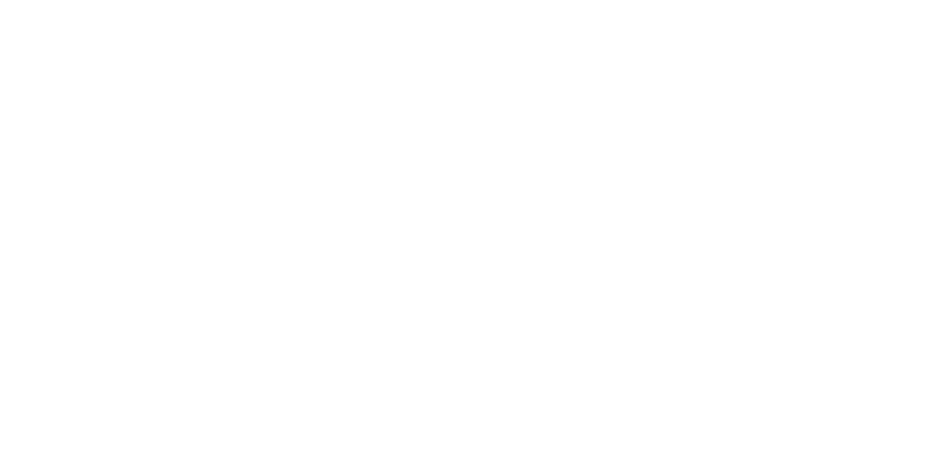
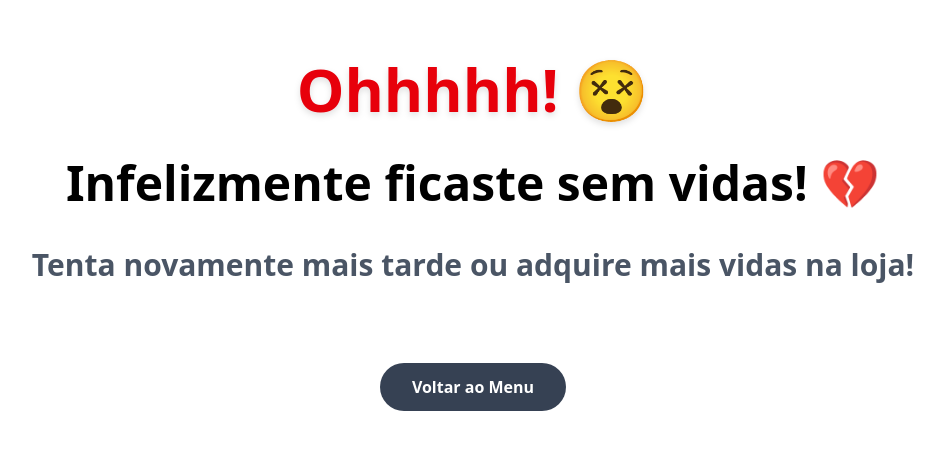
Before and after one commit to TiGomes0802/SafeNet, a Vue app in the folder vue-SafeNet/: page /unidade/1/gameover in a window 1280 px wide. Before the commit this address had no page. Shown: the part 165-614 px from the top of the page, without its empty margins (167-1111 px from the left). Built offline with nearby package versions, Linux system fonts and the light colour scheme.

Commit message:
Página GameOver

```diff
--- a/vue-SafeNet/src/components/jogos/JogosView.vue
+++ b/vue-SafeNet/src/components/jogos/JogosView.vue
@@ -75,11 +75,8 @@
       jogos.value.push({ idJogo: pergunta.value.id, acertou: respostaCorreta })
     }
 
-    // Por agora redireciona para a página inicial
     if (vidasStore.vidas <= 0) {
-      // Alterar para uma página de game over
-      //router.push({ name: 'gameover' })
-      router.push({ name: 'home' })
+      router.push({ name: 'gameover', params: { idUnidade } })
       return
     }
 
--- /dev/null
+++ b/vue-SafeNet/src/components/unidades/GameOver.vue
@@ -0,0 +1,27 @@
+<script setup>
+
+import { useRouter } from 'vue-router'
+import { useCursosStore } from '@/stores/curso'
+
+const router = useRouter()
+const cursoStore = useCursosStore()
+
+const voltarCurso = () => {
+    router.push()
+}
+</script>
+
+<template>
+    <div class="flex flex-col items-center justify-center min-h-screen bg-white text-black text-center px-4">
+        <h1 class="text-6xl font-extrabold text-red-600 drop-shadow-md mb-10">Ohhhhh! 😵</h1>
+        <p class="text-4xl sm:text-5xl font-bold text-black-200 mb-10">Infelizmente ficaste sem vidas! 💔</p>
+
+        <p class="text-2xl sm:text-3xl font-semibold text-gray-600 mb-20">Tenta novamente mais tarde ou
+            adquire mais vidas na loja!</p>
+
+        <button @click="voltarCurso"
+            class="bg-gray-700 hover:bg-gray-600 text-white font-semibold py-3 px-8 rounded-full transition duration-300">
+            Voltar ao Menu
+        </button>
+    </div>
+</template>
--- a/vue-SafeNet/src/router/index.js
+++ b/vue-SafeNet/src/router/index.js
@@ -21,6 +21,7 @@
 import CriarPaginas from "@/components/paginas/create.vue";
 import EditarPaginas from "@/components/paginas/editar.vue";
 import Report from "@/components/reports/Report.vue";
+import GameOver from '@/components/unidades/GameOver.vue';
 
 const router = createRouter({
   history: createWebHistory(import.meta.env.BASE_URL),
@@ -71,6 +72,11 @@
       name: 'JogosView',
       component: JogosView,
       props: true,
+    },
+    {
+      path: '/unidade/:idUnidade/gameover',
+      name: 'gameover',
+      component: GameOver,
     },
     {
       path: '/backoffice/cursos',
```
